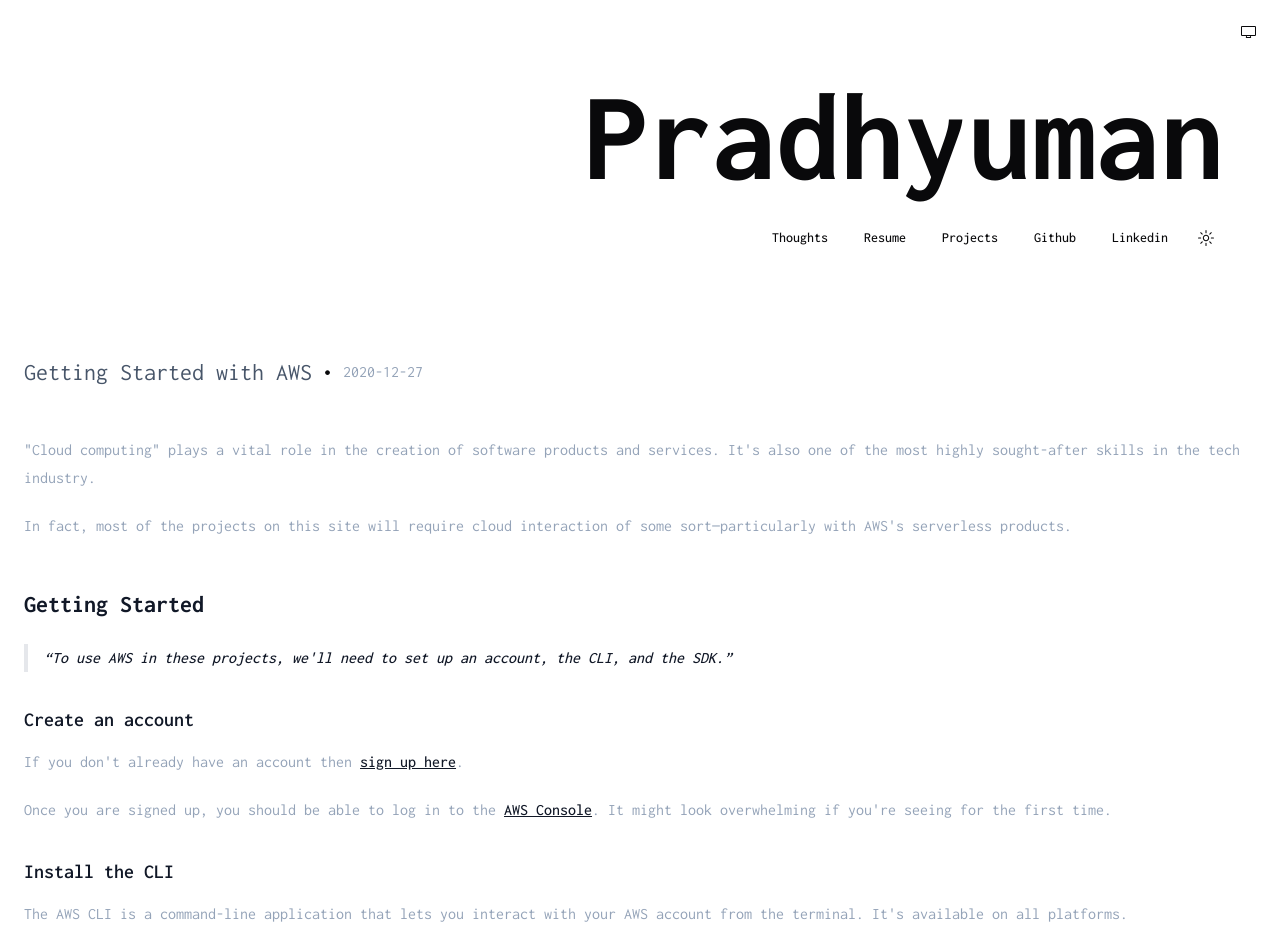
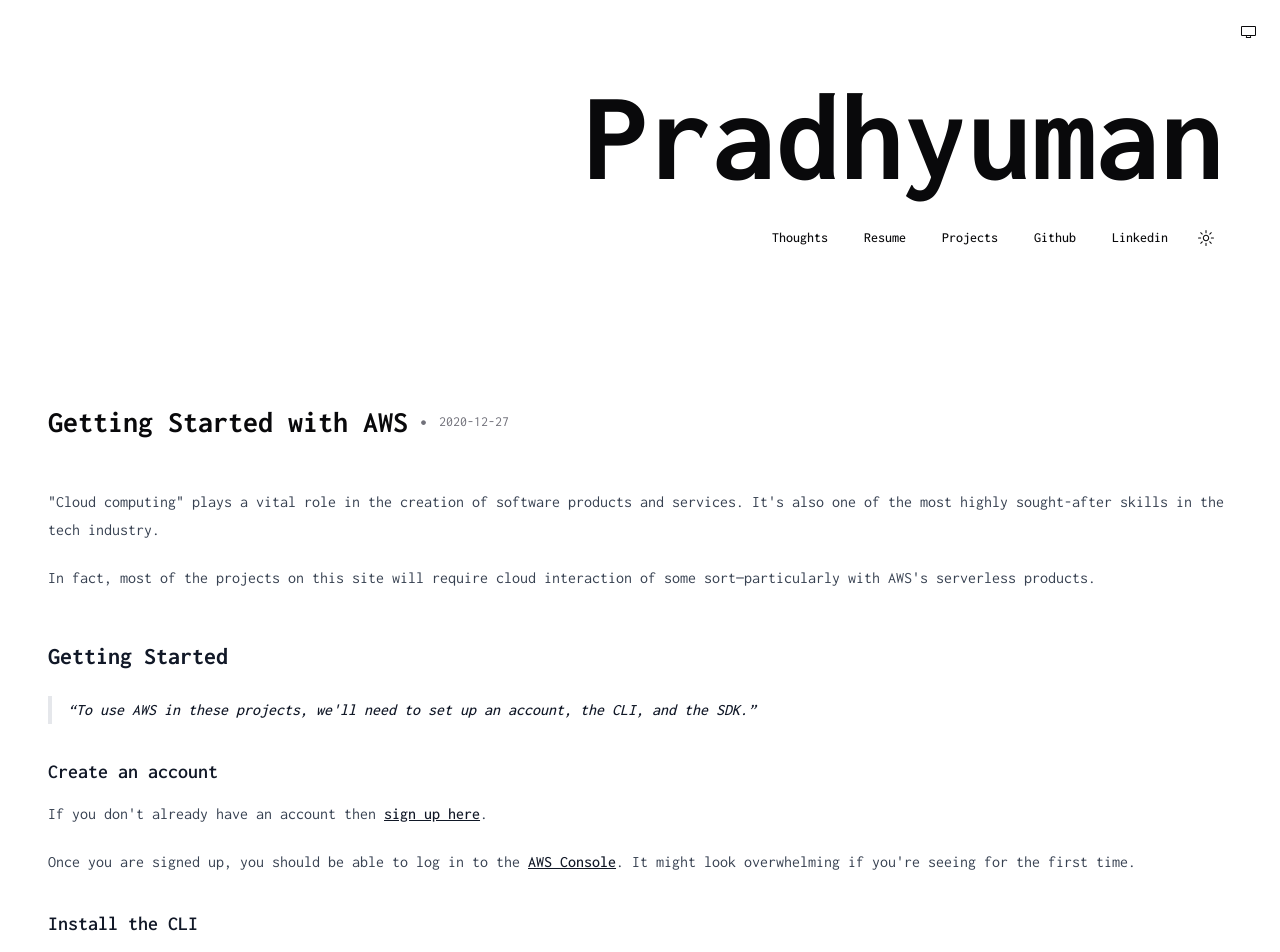
Before and after one commit to pradhyuman-yadav/personalpage, a Next.js app: page /posts/aws-quickstart in a window 1280 px wide. Shown: the top 952 px of the page. Built offline with nearby package versions, Linux system fonts and the light colour scheme.

Commit message:
Fixed the build issue

```diff
--- a/app/(withbar)/posts/[slug]/page.tsx
+++ b/app/(withbar)/posts/[slug]/page.tsx
@@ -2,7 +2,7 @@ import fs from "fs";
 import Markdown from "markdown-to-jsx";
 import matter from "gray-matter";
 import getPostMetadata from "@/components/getPostMetadata";
-import { DotFilledIcon } from "@radix-ui/react-icons"
+import { DotFilledIcon } from "@radix-ui/react-icons";
 
 const getPostContent = (slug: string) => {
   const folder = "posts/";
@@ -19,27 +19,28 @@ export const generateStaticParams = async () => {
   }));
 };
 
-export default async function PostPage(props: {params: Promise<{ slug: string }>}) {
+export default async function PostPage(props: {
+  params: Promise<{ slug: string }>;
+}) {
   const params = await props.params;
   const { slug } = params;
   const post = getPostContent(slug);
 
   return (
-    <div>
-      <div className="my-12 flex items-center">
-        <h1 className="text-2xl text-slate-600 ">{post.data.title}</h1>
-        <div className="flex items-center px-2">
-          <DotFilledIcon />
-        </div>
-        <p className="text-slate-400">{post.data.date}</p>
+    <div className="mx-auto p-6">
+      {/* Post Title and Date */}
+      <div className="my-12 flex items-center space-x-2">
+        <h1 className="text-3xl font-bold text-foreground">
+          {post.data.title}
+        </h1>
+        <DotFilledIcon className="text-muted-foreground" />
+        <p className="text-sm text-muted-foreground">{post.data.date}</p>
       </div>
 
-      <div className="">
-        <article className="prose text-slate-400">
-          <Markdown>{post.content}</Markdown>
-        </article>
-      </div>
-
+      {/* Markdown Content */}
+      <article className="prose dark:prose-invert max-w-none">
+        <Markdown>{post.content}</Markdown>
+      </article>
     </div>
   );
 }
--- a/components/PostPreview.tsx
+++ b/components/PostPreview.tsx
@@ -1,15 +1,33 @@
 import Link from "next/link";
 import { PostMetadata } from "./PostMetadata";
 
-const PostPreview = (props: PostMetadata) => {
+// const PostPreview = (props: PostMetadata) => {
+//   return (
+//     <div className="p-4 rounded-md shadow-sm">
+//       <p className="text-sm text-slate-400">{props.date}</p>
+
+//       <Link href={`/posts/${props.slug}`}>
+//         <h2 className=" text-violet-600 hover:underline mb-4">{props.title}</h2>
+//       </Link>
+//       <p className="text-slate-700">{props.subtitle}</p>
+//     </div>
+//   );
+// };
+
+// export default PostPreview;
+
+const PostPreview = ({ date, slug, title, subtitle }: PostMetadata) => {
   return (
-    <div className="p-4 rounded-md shadow-sm">
-      <p className="text-sm text-slate-400">{props.date}</p>
+    <div className="p-4 rounded-md shadow-sm bg-card text-card-foreground border border-border transition-colors">
+      <p className="text-sm text-muted-foreground">{date}</p>
 
-      <Link href={`/posts/${props.slug}`}>
-        <h2 className=" text-violet-600 hover:underline mb-4">{props.title}</h2>
+      <Link href={`/posts/${slug}`} className="block mt-2">
+        <h2 className="text-xl font-bold text-primary hover:underline transition-colors">
+          {title}
+        </h2>
       </Link>
-      <p className="text-slate-700">{props.subtitle}</p>
+
+      <p className="text-md text-muted-foreground mt-1">{subtitle}</p>
     </div>
   );
 };
```
